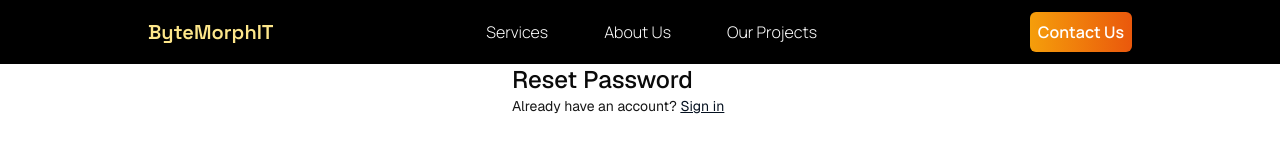
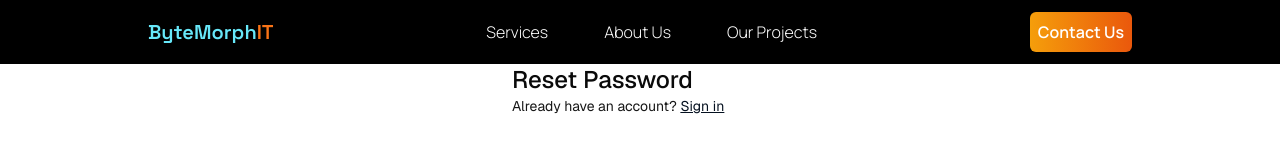
Before and after one commit to NabilRaiyan/ByteMorphIT-Portfolio, a Next.js app: page /forgot-password in a window 1280 px wide. Shown: the top 156 px of the page. Built offline with nearby package versions, Linux system fonts and the light colour scheme.

Commit message:
creating hero section

```diff
--- a/app/layout.tsx
+++ b/app/layout.tsx
@@ -45,7 +45,7 @@ export default function RootLayout({
 
                 {/* Left: Logo */}
                 <div className="flex items-center font-semibold">
-                  <a href="#" className="font-space text-xl text-amber-200">ByteMorphIT</a>
+                  <a href="#" className="font-space text-xl text-cyan-300">ByteMorph<span className="text-orange-500">IT</span></a>
                 </div>
 
                 {/* Center: Navigation Links */}
--- a/components/hero.tsx
+++ b/components/hero.tsx
@@ -16,7 +16,7 @@ export default function Header() {
       {/* Left Text Section */}
       <div className="w-full md:w-1/2 text-white font-space leading-tight relative md:top-3 md:left-10">
         <h1 className="text-5xl md:text-[4.5rem] font-bold">Welcome To</h1>
-        <h1 className="text-5xl md:text-[4.5rem] font-bold mt-2">ByteMorphIT</h1>
+        <h1 className="text-5xl md:text-[4.5rem] font-bold mt-2">ByteMorph<span className="text-orange-500">IT</span></h1>
 
         <p className="font-manrope mt-10 text-slate-300 text-xl md:text-lg text-wrap text-justify">
           At <span className="text-amber-500 font-semibold">ByteMorphIT</span>, we create seamless software solutions from{" "}
@@ -31,7 +31,7 @@ export default function Header() {
         {/* hero section button */}
         <div className="flex flex-row gap-7 mt-10">
           <button className="text-white bg-gradient-to-r from-amber-500 to-orange-600 p-3 rounded-sm font-space transition-all hover:from-orange-700 hover:to-amber-500 delay-150 duration-300 ease-in-out hover:-translate-y-1 hover:scale-110">Our Services</button>
-          <button className="text-amber-600 bg-black border border-amber-500 p-3 rounded-sm font-manrope transition delay-150 duration-300 ease-in-out hover:-translate-y-1 hover:scale-110">Let's connect</button>
+          <button className="text-white bg-black border border-amber-500 p-3 rounded-sm font-manrope transition delay-150 duration-300 ease-in-out hover:-translate-y-1 hover:scale-110">Let's connect</button>
         </div>
 
       </div>
```
